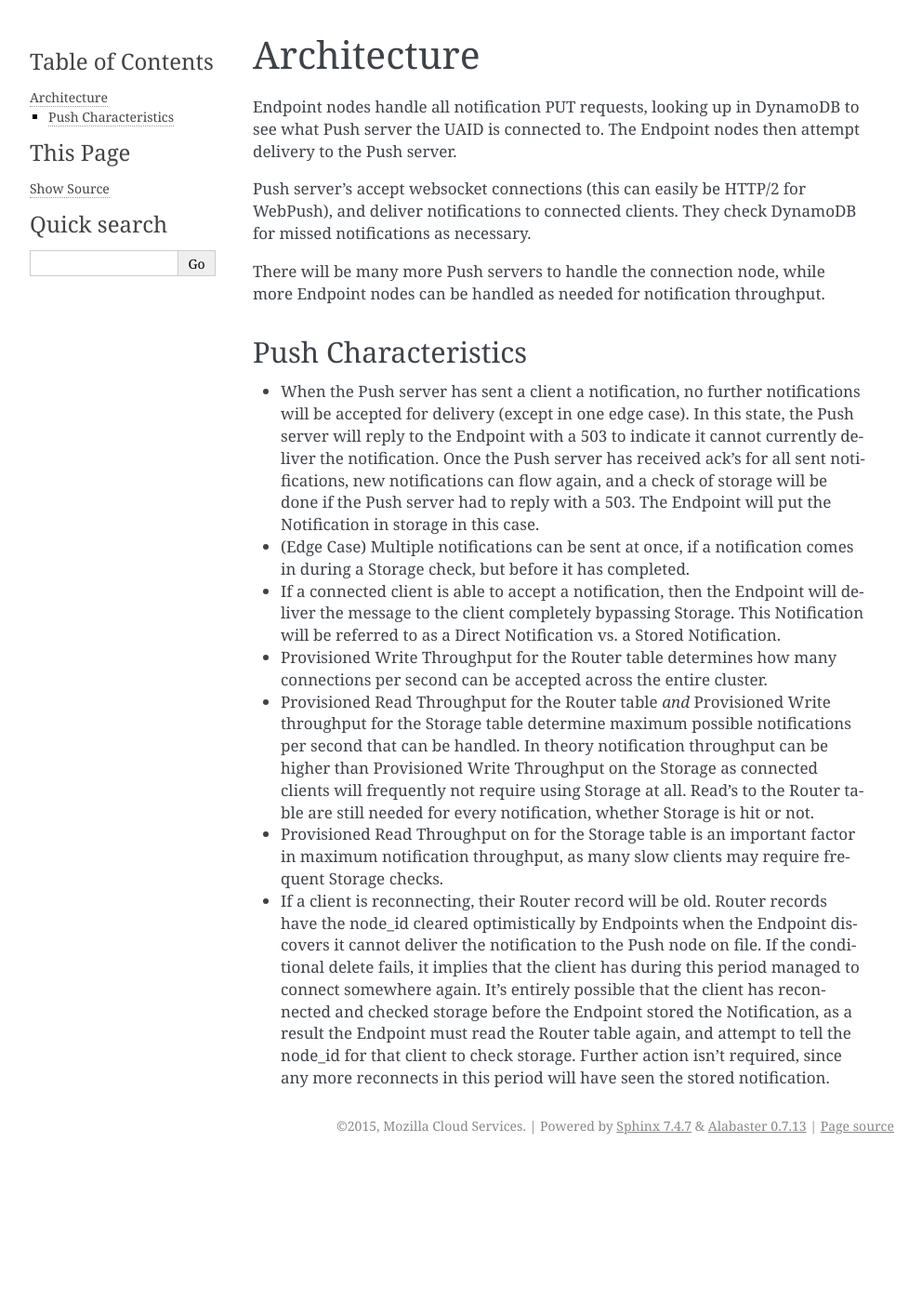
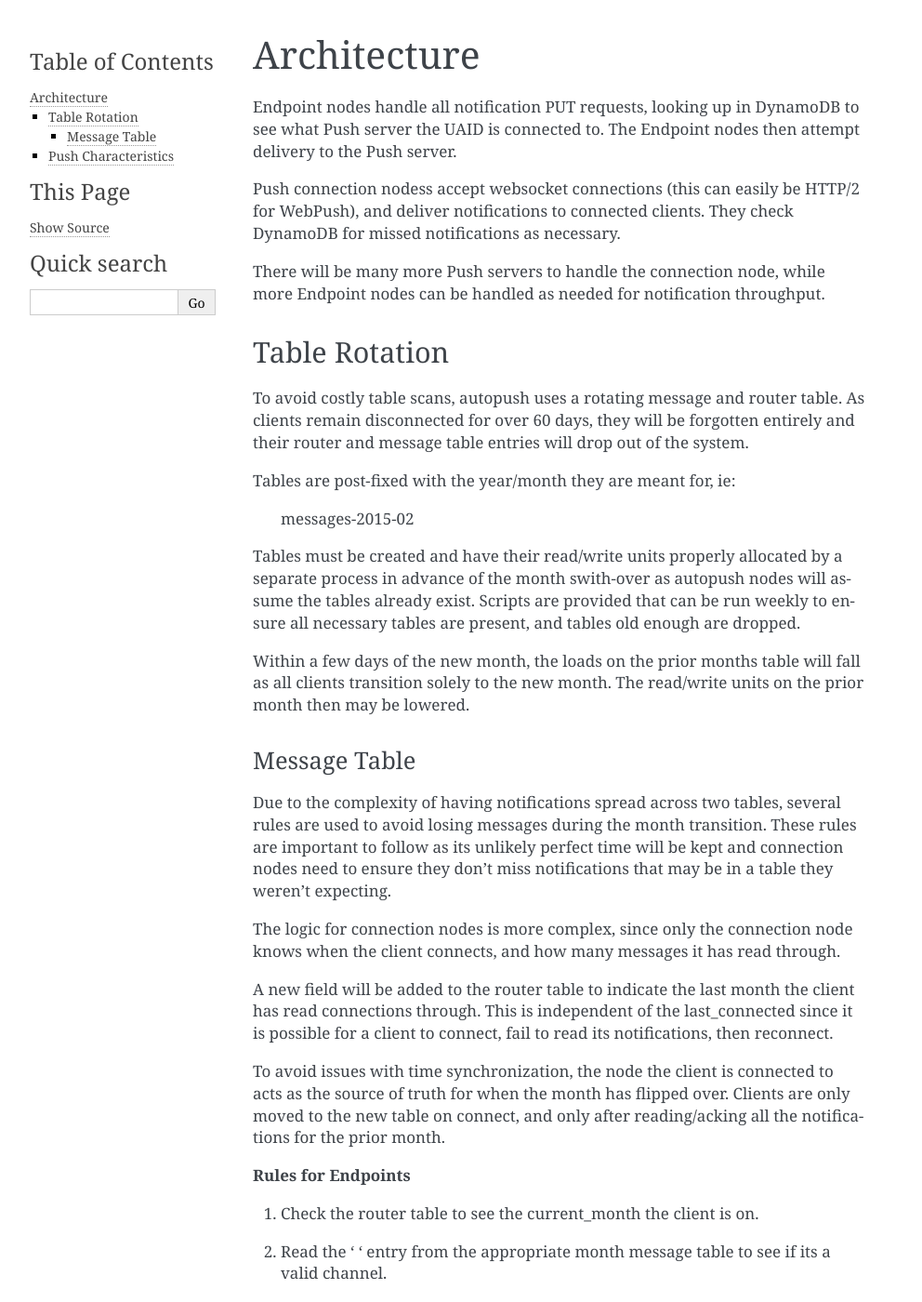
Before and after one commit to mozilla-services/autopush, a Sphinx documentation site: the page built from docs/architecture.rst, in a window 1280 px wide and 1400 px high. Shown: the whole window at 93% size, without its empty margins (148-1140 px from the left). Built offline with Sphinx 7.4.7, drawn with Linux system fonts in a browser that asks for light colours; some of the changed text lies outside the part shown.

Commit message:
doc: add architecture docs for message table rotation

```diff
--- a/docs/architecture.rst
+++ b/docs/architecture.rst
@@ -8,12 +8,95 @@ Endpoint nodes handle all notification PUT requests, looking up in DynamoDB to
 see what Push server the UAID is connected to. The Endpoint nodes then attempt
 delivery to the Push server.
 
-Push server's accept websocket connections (this can easily be HTTP/2 for
-WebPush), and deliver notifications to connected clients. They check DynamoDB
-for missed notifications as necessary.
+Push connection nodess accept websocket connections (this can easily be HTTP/2
+for WebPush), and deliver notifications to connected clients. They check
+DynamoDB for missed notifications as necessary.
 
 There will be many more Push servers to handle the connection node, while more
 Endpoint nodes can be handled as needed for notification throughput.
+
+Table Rotation
+==============
+
+To avoid costly table scans, autopush uses a rotating message and router table.
+As clients remain disconnected for over 60 days, they will be forgotten
+entirely and their router and message table entries will drop out of the
+system.
+
+Tables are post-fixed with the year/month they are meant for, ie:
+
+    messages-2015-02
+
+Tables must be created and have their read/write units properly allocated by a
+separate process in advance of the month swith-over as autopush nodes will
+assume the tables already exist. Scripts are provided that can be run weekly to
+ensure all necessary tables are present, and tables old enough are dropped.
+
+Within a few days of the new month, the loads on the prior months table will
+fall as all clients transition solely to the new month. The read/write units
+on the prior month then may be lowered.
+
+Message Table
+-------------
+
+Due to the complexity of having notifications spread across two tables, several
+rules are used to avoid losing messages during the month transition. These rules
+are important to follow as its unlikely perfect time will be kept and connection
+nodes need to ensure they don't miss notifications that may be in a table they
+weren't expecting.
+
+The logic for connection nodes is more complex, since only the connection node
+knows when the client connects, and how many messages it has read through.
+
+A new field will be added to the router table to indicate the last month the
+client has read connections through. This is independent of the last_connected
+since it is possible for a client to connect, fail to read its notifications,
+then reconnect.
+
+To avoid issues with time synchronization, the node the client is connected to
+acts as the source of truth for when the month has flipped over. Clients are
+only moved to the new table on connect, and only after reading/acking all the
+notifications for the prior month.
+
+**Rules for Endpoints**
+
+1. Check the router table to see the current_month the client is on.
+2. Read the ' ' entry from the appropriate month message table to see if its
+   a valid channel.
+
+   If its valid, move to step 3.
+3. Store the notification in the current months table if valid. (Note that this
+   step does not copy the blank entry of valid channels)
+
+**Rules for Connection Nodes**
+
+After Identification:
+
+1. Check to see if the current_month matches the current month, if it does then
+   proceed normally using the current months message table.
+
+   If the connection node month does not match stored current_month, proceed to
+   step 2.
+2. Read notifications from prior month and send to client.
+
+   Once all acks are received for all the notifications for that month proceed
+   to step 3.
+3. Copy the blank message entry of valid channels to the new month message
+   table.
+4. Update the router table for the current_month.
+
+During switchover, only after the router table update are new commands from the
+client accepted.
+
+Handling of Edge Cases:
+
+* Connection node gets more notifications during step 3, enough to buffer, such
+  that the endpoint starts storing them in the previous current_month. In this
+  case the connection node will check the old table, then the new table to
+  ensure it doesn't lose message during the switch.
+* Connection node dies, or client disconnects during step 3/4. Not a problem as
+  the reconnect will pick it up at the right spot.
+
 
 Push Characteristics
 ====================
```
